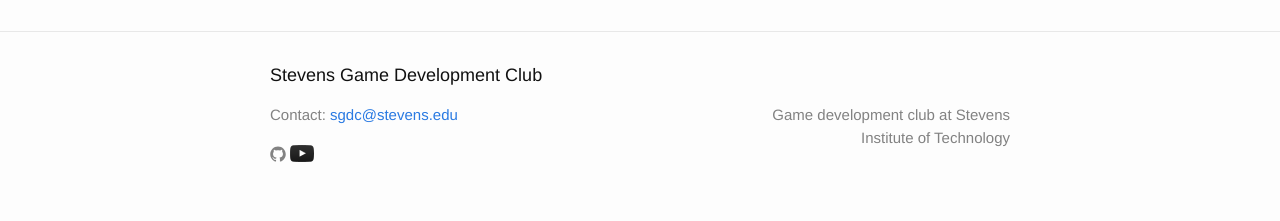
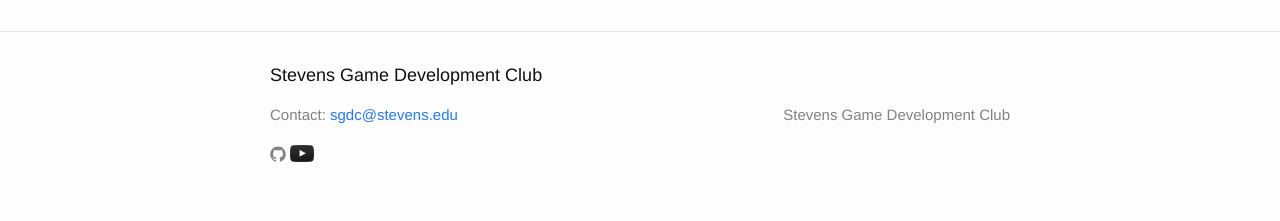
Before and after one commit to sgdc/sgdc.github.io, a Jekyll site: the page built from index.html, in a window 1280 px wide. Shown: the part 818-1039 px from the top of the page. Built offline with Jekyll 4.4.1, drawn with Linux system fonts in a browser that asks for light colours.

```diff
--- a/_config.yml
+++ b/_config.yml
@@ -2,7 +2,7 @@
 title: Stevens Game Development Club
 email: sgdc@stevens.edu
 description: > # this means to ignore newlines until "baseurl:"
-    Game development club at Stevens Institute of Technology
+    Stevens Game Development Club
 baseurl: "" # the subpath of your site, e.g. /blog/
 url: "http://sgdc.github.io" # the base hostname & protocol for your site
 github_username: sgdc
```
